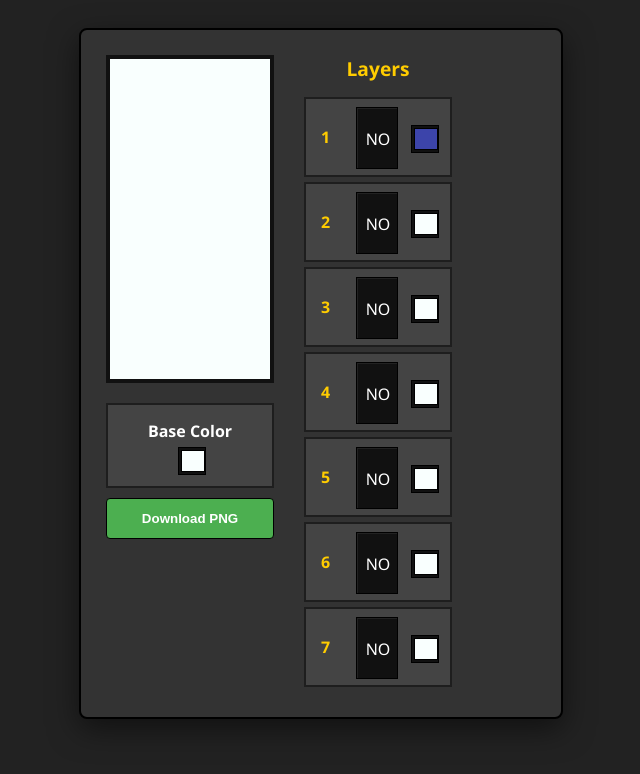
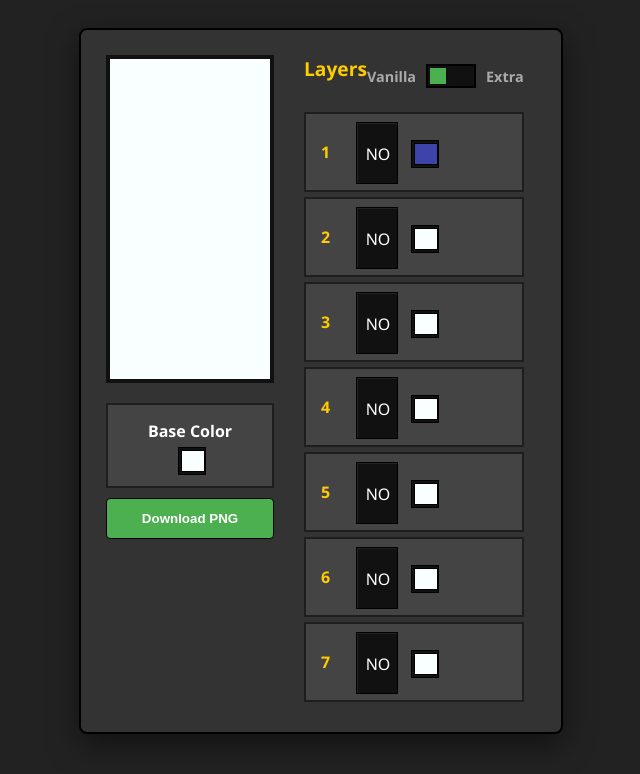
Before and after one commit to jatofi-official/mc-banner-advanced, a plain HTML site: page index.html in a window 1280 px wide. Shown: the whole page, without its empty margins (319-959 px from the left). Drawn offline with Linux system fonts and the light colour scheme.

Commit message:
Fixed bug

```diff
--- a/index.html
+++ b/index.html
@@ -17,7 +17,17 @@
         </div>
 
         <div class="controls-section">
-            <h2>Layers</h2>
+            <div class="header-row">
+                <h2>Layers</h2>
+                <div class="toggle-container">
+                    <span>Vanilla</span>
+                    <label class="switch">
+                        <input type="checkbox" id="patternToggle" onchange="togglePatterns()">
+                        <span class="slider"></span>
+                    </label>
+                    <span>Extra</span>
+                </div>
+            </div>
             <div id="layerContainer"></div>
         </div>
     </div>
--- a/script.js
+++ b/script.js
@@ -20,8 +20,29 @@ const mcPalette = [
 // List your filenames here (ensure these exist in patterns/vanilla/ as .png)
 const patterns = ['none', "base","border","bricks","circle","creeper","cross","curly_border","diagonal_left","diagonal_right","diagonal_up_left","diagonal_up_right","flower","flow","globe","gradient","gradient_up","guster","half_horizontal_bottom","half_horizontal","half_vertical","half_vertical_right","mojang","piglin","rhombus","skull","small_stripes","square_bottom_left","square_bottom_right","square_top_left","square_top_right","straight_cross","stripe_bottom","stripe_center","stripe_downleft","stripe_downright","stripe_left","stripe_middle","stripe_right","stripe_top","triangle_bottom","triangles_bottom","triangles_top","triangle_top"];
 
-const extraPatterns = ["anchor","blam","castle","chequered","circle_tiles","clubs","cogs","companion","crown","curtains","diamonds","double_bars","double_gradient","emoji","eye","fancy","ghast","hammer","hearts","horn","knot","moon","palace","peace","pillager","pumpkin","pyramid","revolution","ribs","shield","spades","sun","sword","tattered","template","tower","trident","villager","yin_yang"];
+const extraPatterns = ["anchor","blam","castle","chequered","circle_tiles","clubs","cogs","companion","crown","curtains","diamonds","double_bars","double_gradient","emoji","eye","fancy","ghast","hammer","hearts","horn","knot","moon","palace","peace","pillager","pumpkin","pyramid","revolution","ribs","shield","spades","sun","sword","tattered","tower","trident","villager","yin_yang"];
 
+// State management
+let currentPatternSet = patterns;
+let currentPath = 'patterns/vanilla/';
+
+/**
+ * Triggered by the HTML switch.
+ * Combines Vanilla + Extra when checked.
+ */
+function togglePatterns() {
+    const isExtra = document.getElementById('patternToggle').checked;
+
+    // Merge the arrays if extra is checked
+    currentPatternSet = isExtra ? [...patterns, ...extraPatterns] : patterns;
+
+    // Refresh the UI for all 7 layers
+    for (let i = 1; i <= 7; i++) {
+        const container = document.getElementById(`p-${i}`).parentElement;
+        const color = document.getElementById(`c-${i}`).value;
+        container.innerHTML = createPatternPicker(i, color);
+    }
+}
 
 /**
  * Initializes the application, creates the UI rows, and performs the first render.
@@ -64,6 +85,36 @@ function init() {
 }
 
 /**
+ * Creates the HTML for the pattern icons.
+ * Now dynamically detects the correct folder for each icon in the list.
+ */
+function createPatternPicker(layerId, color) {
+    const items = currentPatternSet.map(p => {
+        if (p === 'none') {
+            return `<div class="pattern-item active" onclick="setLayerPattern('${layerId}', 'none', this)">NO</div>`;
+        }
+
+        // Determine path icon-by-icon
+        const folder = patterns.includes(p) ? 'patterns/vanilla/' : 'patterns/mmb/';
+        const fullPath = `${folder}${p}.png`;
+
+        return `
+        <div class="pattern-item" onclick="setLayerPattern('${layerId}', '${p}', this)">
+            <div class="pattern-icon" style="
+                background-color: ${color};
+                -webkit-mask-image: url('${fullPath}');
+                mask-image: url('${fullPath}');">
+            </div>
+        </div>`;
+    }).join('');
+
+    return `
+        <div class="pattern-list" id="group-p-${layerId}">${items}</div>
+        <input type="hidden" id="p-${layerId}" value="none">
+    `;
+}
+
+/**
  * Creates the HTML for the color swatches.
  */
 function createColorPicker(layerId, defaultHex) {
@@ -80,31 +131,6 @@ function createColorPicker(layerId, defaultHex) {
     `;
 }
 
-/**
- * Creates the HTML for the pattern icons using CSS masks for coloring.
- */
-function createPatternPicker(layerId, color) {
-    const items = patterns.map(p => {
-        if (p === 'none') {
-            return `<div class="pattern-item active" onclick="setLayerPattern('${layerId}', 'none', this)">NO</div>`;
-        }
-        // Construct the full path
-        const path = `patterns/vanilla/${p}.png`;
-        return `
-        <div class="pattern-item" onclick="setLayerPattern('${layerId}', '${p}', this)">
-            <div class="pattern-icon" style="
-                background-color: ${color};
-                -webkit-mask-image: url('${path}');
-                mask-image: url('${path}');">
-            </div>
-        </div>`;
-    }).join('');
-
-    return `
-        <div class="pattern-list" id="group-p-${layerId}">${items}</div>
-        <input type="hidden" id="p-${layerId}" value="none">
-    `;
-}
 
 /**
  * Updates the color for a specific layer and reflects it in the UI icons.
@@ -142,28 +168,26 @@ function setLayerPattern(id, name, el) {
 }
 
 /**
- * The main rendering loop. Draws the base then layers 1-7.
+ * Render Function: Handles mixed folders.
  */
 async function render() {
     const canvas = document.getElementById('bannerCanvas');
     const ctx = canvas.getContext('2d');
 
-    // 1. Get Base Color from the hidden input created in init
     const baseInput = document.getElementById('c-base');
     const baseColor = baseInput ? baseInput.value : '#F9FFFE';
 
-    // 2. Clear and Draw Base
     ctx.clearRect(0, 0, canvas.width, canvas.height);
     ctx.fillStyle = baseColor;
     ctx.fillRect(0, 0, canvas.width, canvas.height);
 
-    // 3. Draw Layers 1 through 7
     for (let i = 1; i <= 7; i++) {
         const pName = document.getElementById(`p-${i}`).value;
         const pHex = document.getElementById(`c-${i}`).value;
 
         if (pName !== 'none') {
-            await drawPattern(`patterns/vanilla/${pName}.png`, pHex, ctx);
+            let folder = patterns.includes(pName) ? 'patterns/vanilla/' : 'patterns/mmb/';
+            await drawPattern(`${folder}${pName}.png`, pHex, ctx);
         }
     }
 }
--- a/style.css
+++ b/style.css
@@ -200,3 +200,53 @@ button {
 
 button:hover { background: #45a049; }
 h2 { margin: 0 0 15px 0; font-size: 1.2rem; color: #ffcc00; text-align: center; }
+
+
+
+/* SWITCH */
+/* Header Layout */
+.header-row {
+    display: flex;
+    justify-content: space-between;
+    align-items: center;
+    margin-bottom: 15px;
+}
+
+/* Toggle Switch Styling */
+.toggle-container {
+    display: flex;
+    align-items: center;
+    gap: 10px;
+    font-size: 0.9rem;
+    font-weight: bold;
+    color: #aaa;
+}
+
+.switch {
+    position: relative;
+    display: inline-block;
+    width: 50px;
+    height: 24px;
+}
+
+.switch input { opacity: 0; width: 0; height: 0; }
+
+.slider {
+    position: absolute;
+    cursor: pointer;
+    top: 0; left: 0; right: 0; bottom: 0;
+    background-color: #111;
+    border: 2px solid #000;
+    transition: .4s;
+}
+
+.slider:before {
+    position: absolute;
+    content: "";
+    height: 16px; width: 16px;
+    left: 2px; bottom: 2px;
+    background-color: #4caf50;
+    transition: .4s;
+}
+
+input:checked + .slider:before { transform: translateX(26px); }
```
Also changed, not shown: patterns/mmb/template.png (deleted).
